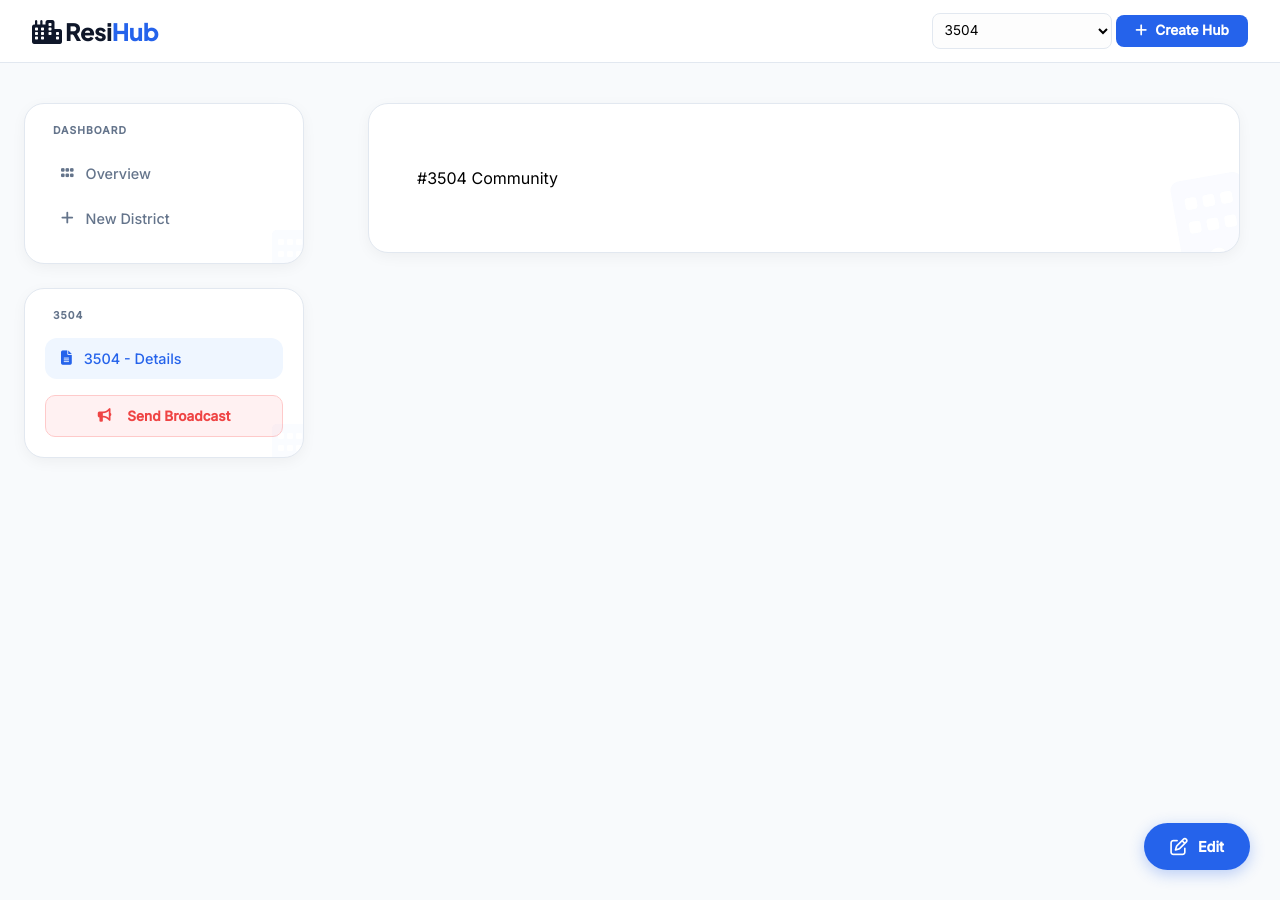
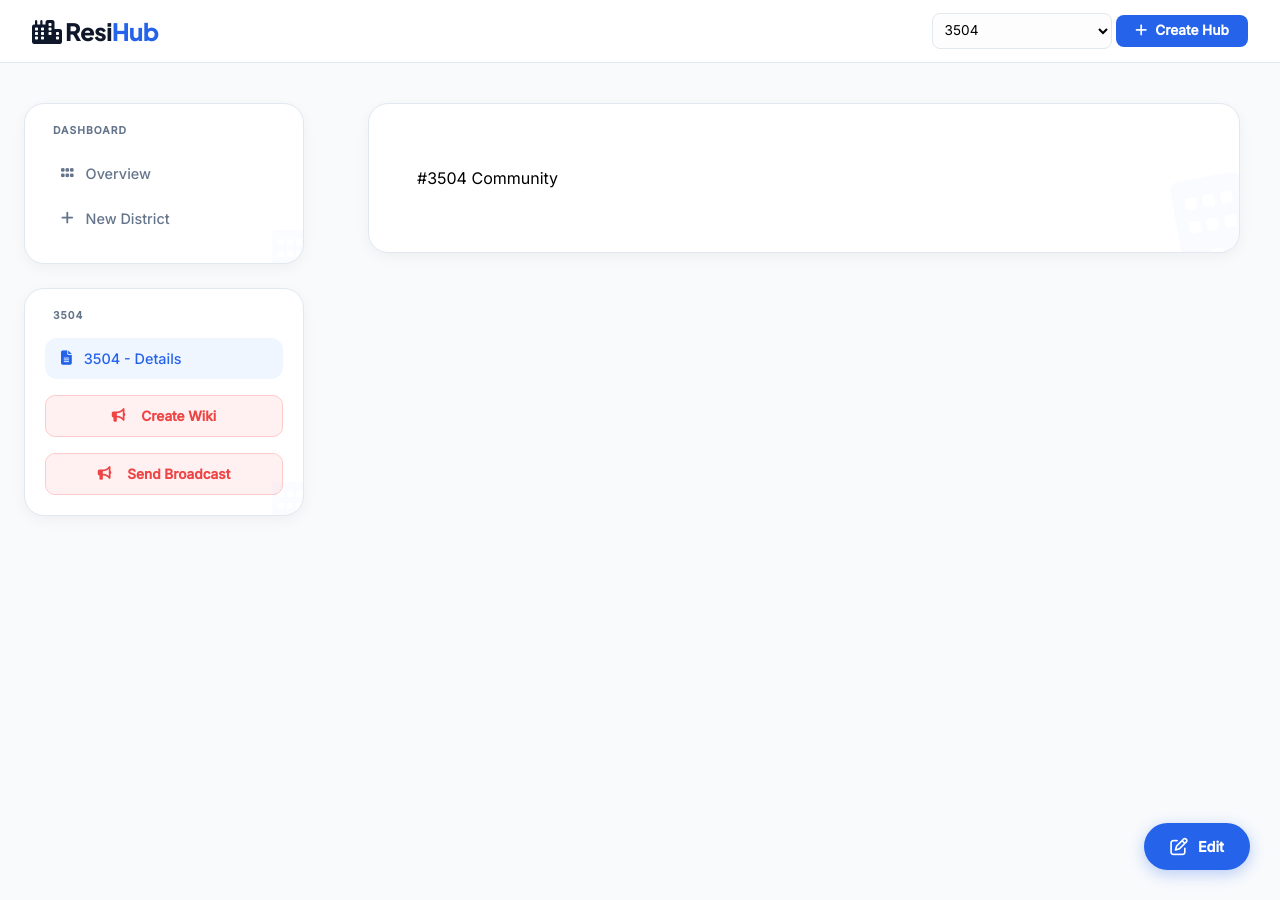
Before and after one commit to dekumar2-lab/lab-community, a Jekyll site: the page built from content/3504/index.md, in a window 1280 px wide. Built offline with Jekyll 4.4.1, drawn with Linux system fonts in a browser that asks for light colours.

```diff
--- a/_layouts/default.html
+++ b/_layouts/default.html
@@ -74,6 +74,11 @@
                     {% endfor %}
 
                     <div class="sidebar-footer-action">
+
+                         <a href="{{ site.baseurl }}/submit.html" class="btn-broadcast-sidebar">
+                            <i class="fa-solid fa-bullhorn"></i> Create Wiki
+                        </a>
+
                         <a href="{{ site.baseurl }}/broadcast.html?condo={{ page.condo | slugify }}" class="btn-broadcast-sidebar">
                             <i class="fa-solid fa-bullhorn"></i> Send Broadcast
                         </a>
```
